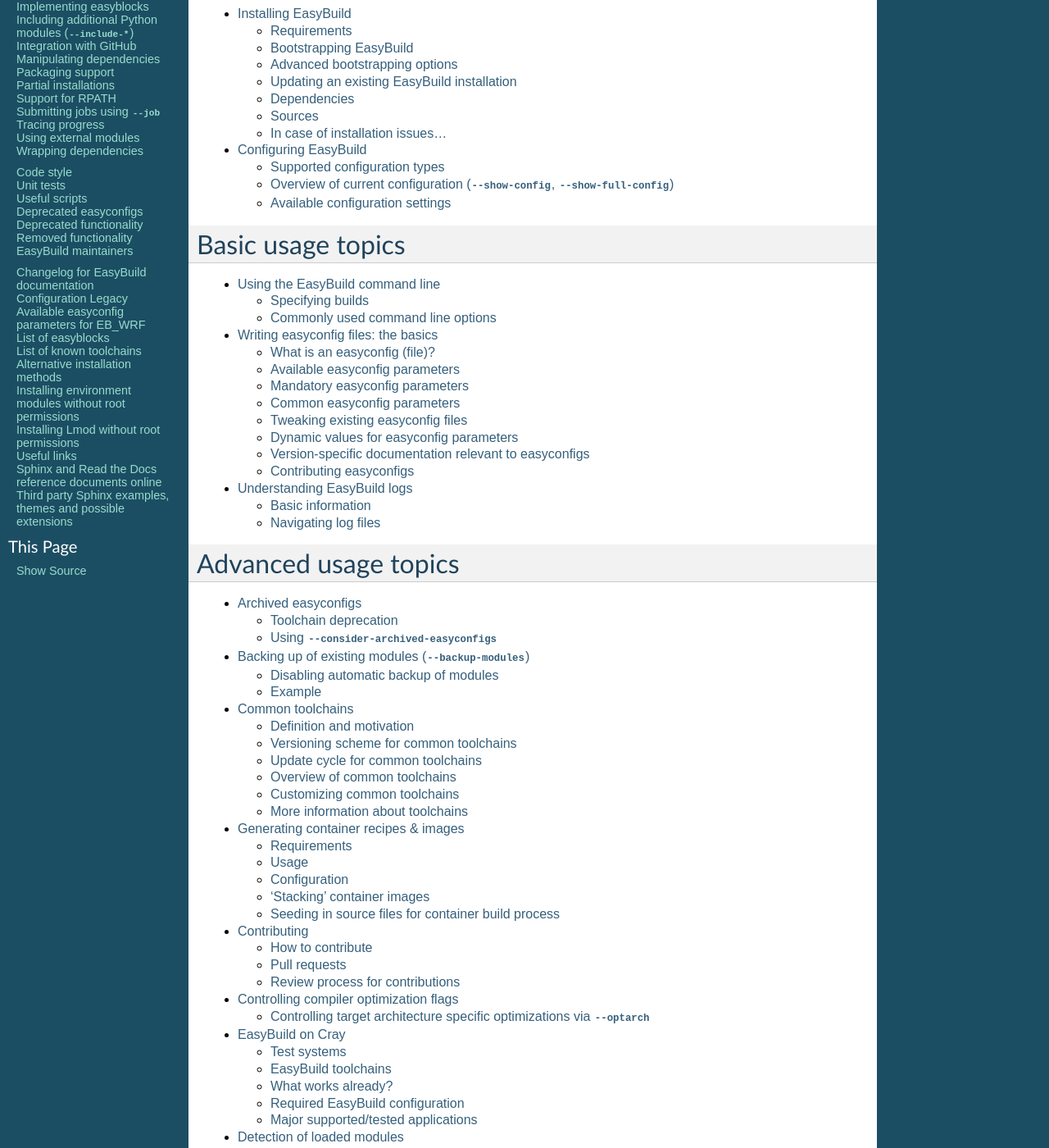
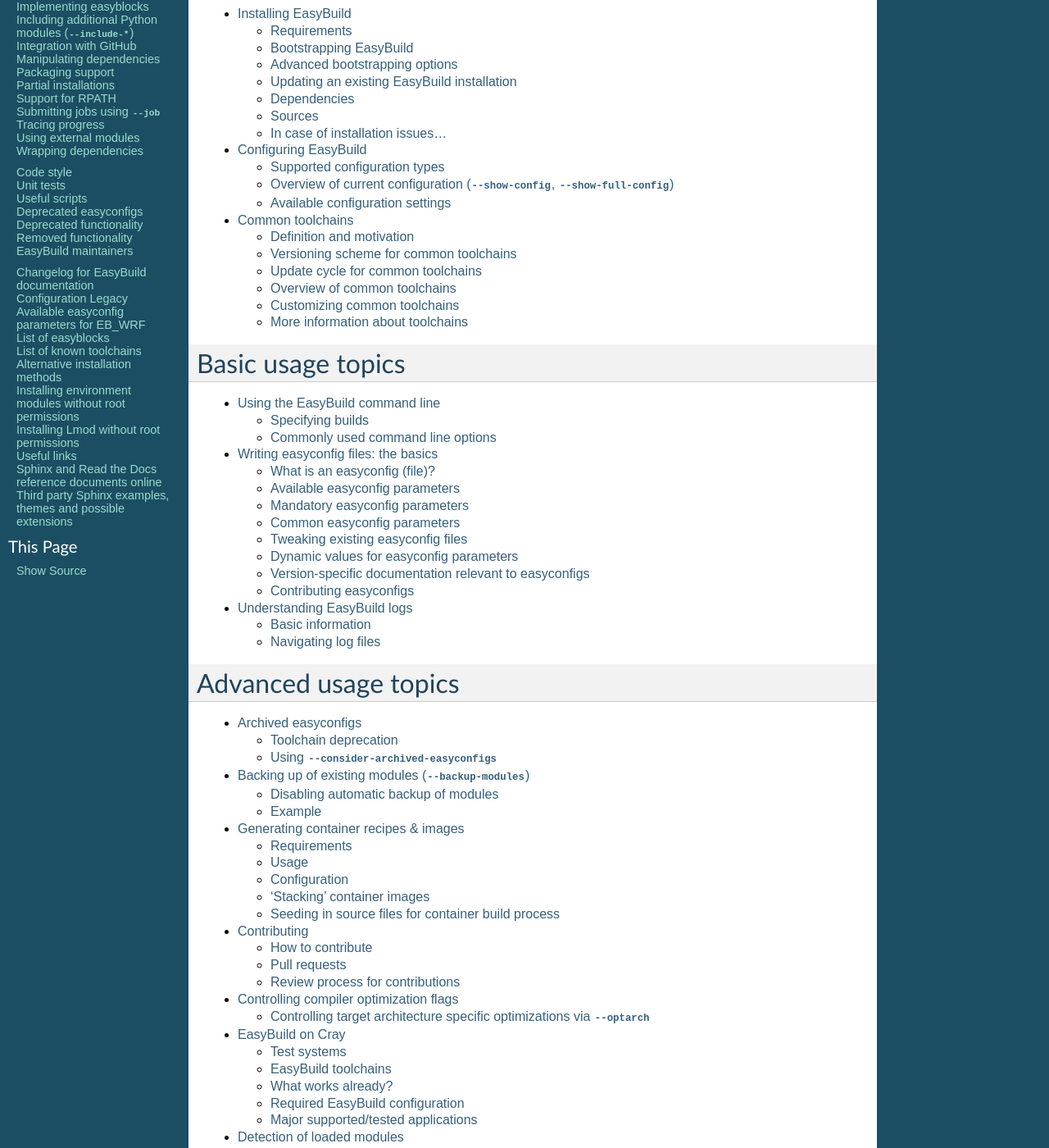
Before and after one commit to easybuilders/easybuild, a Sphinx documentation site: the page built from docs/index.rst, in a window 1280 px wide and 1400 px high, scrolled down 595 px. Shown: the whole window at 82% size. Built offline with Sphinx 7.4.7, drawn with Linux system fonts in a browser that asks for light colours; pages that are not in the unit, such as notebooks, are missing from menus; part of the change alters nothing that is shown; some of the changed text lies outside the part shown.

```diff
--- a/docs/index.rst
+++ b/docs/index.rst
@@ -36,6 +36,7 @@ Getting started
 
     Installation
     Configuration
+    Common-toolchains
 
 
 Basic usage topics
@@ -58,7 +59,6 @@ Advanced usage topics
 
     Archived-easyconfigs
     Backup_modules
-    Common-toolchains
     Containers
     Contributing
     Controlling_compiler_optimization_flags
```
